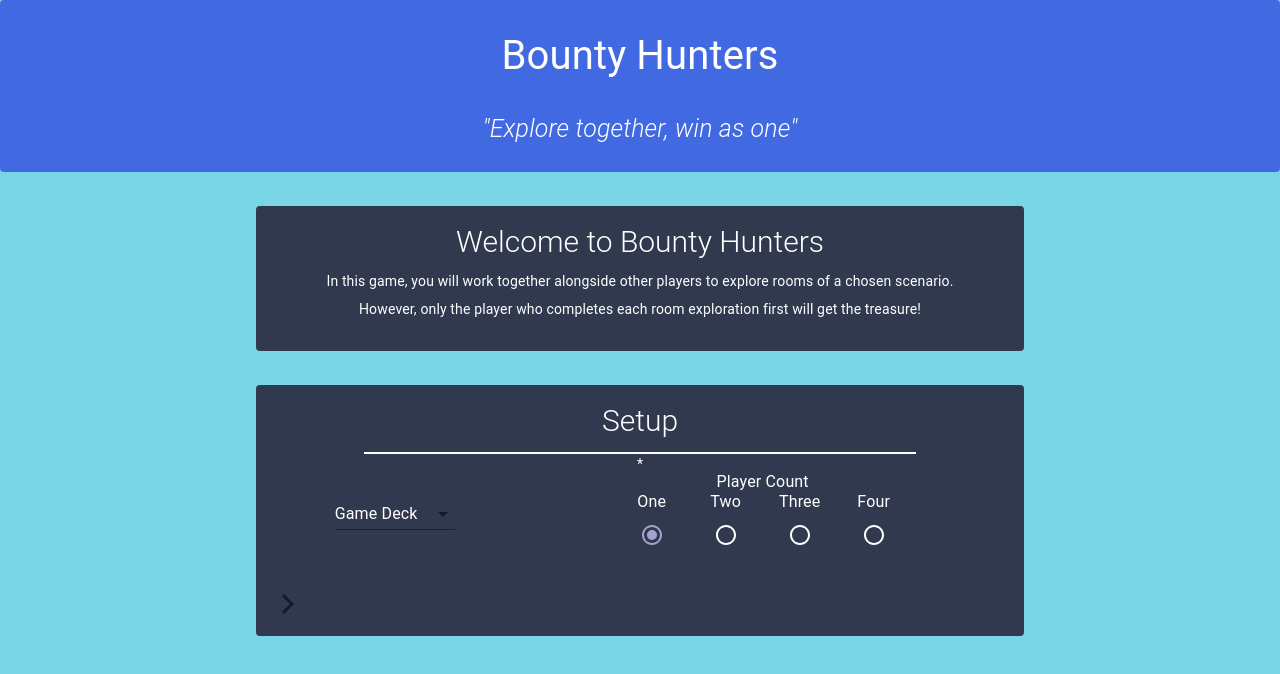
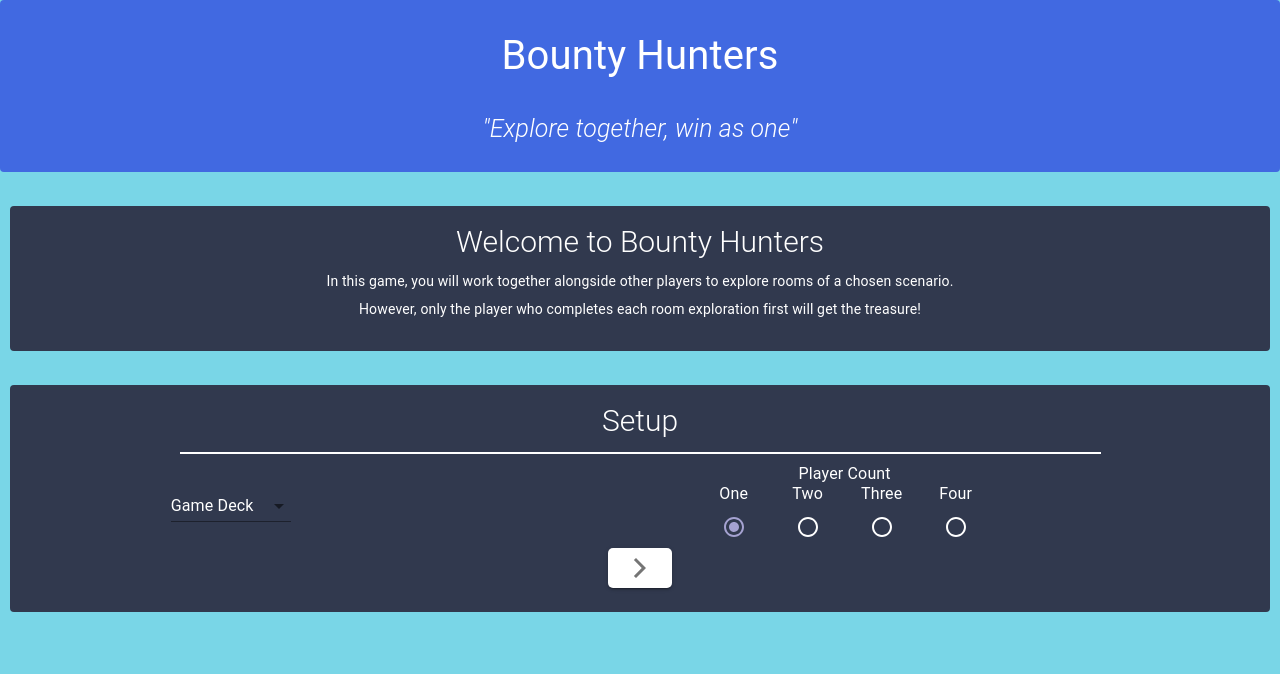
Before and after one commit to chalkenic/2021-bounty-hunters-game-project, a React (Create React App) app in the folder client/: page / in a window 1280 px wide. Shown: the top 674 px of the page. Built offline with nearby package versions, Linux system fonts and the light colour scheme.

Commit message:
More changes made to window in line with material UI as i'm learning it.

```diff
--- a/client/src/appComponents/AppPrimaryButton.jsx
+++ b/client/src/appComponents/AppPrimaryButton.jsx
@@ -14,7 +14,7 @@ const useStyles = makeStyles((theme) =>
     button: {
       borderRadius: 5,
       backgroundColor: theme.palette.primary.main,
-      color: "#fff !important",
+      color: "#50846e !important",
       height: 40,
       "&:hover": {
         backgroundColor: theme.palette.primary.dark,
@@ -26,7 +26,7 @@ const useStyles = makeStyles((theme) =>
 // Pass Button component with optional parameters. Button can convert to link if designated.
 const AppPrimaryButton = ({ className, children, to, onClick }) => {
   const classes = useStyles();
-
+  return (
     <Button
       component={to ? Link : Button}
       to={to}
@@ -35,7 +35,7 @@ const AppPrimaryButton = ({ className, children, to, onClick }) => {
       onClick={onClick}
     >
       {children}
-  </Button>;
-  return;
+    </Button>
+  );
 };
 export default AppPrimaryButton;
--- a/client/src/components/mainMenu/setup/SetupWindow.jsx
+++ b/client/src/components/mainMenu/setup/SetupWindow.jsx
@@ -1,27 +1,52 @@
 // import Card from "../../UI/Card/Card";
 import cssClasses from "./SetupWindow.module.css";
 import React from "react";
-import { makeStyles } from "@material-ui/core/styles";
-import Grid from "@material-ui/core/Grid";
+import { green } from "@material-ui/core/colors";
+import {
+  makeStyles,
+  Grid,
+  CardActions,
+  createStyles,
+  CardContent,
+  Typography,
+  Card,
+  IconButton,
+  Divider,
+} from "@material-ui/core";
 import ArrowForwardIosIcon from "@material-ui/icons/ArrowForwardIos";
-import { Card, IconButton } from "@material-ui/core";
-import CardActions from "@material-ui/core/CardActions";
-import CardContent from "@material-ui/core/CardContent";
-import Typography from "@material-ui/core/Typography";
+
 import DeckDropdown from "./DeckDropdown";
 import PlayerCount from "./PlayerCount";
 import useStylesBase from "../../../styles/StylesBase";
-const useStyles = makeStyles({
-  root: {
-    width: '100',
-    position: 'relative',
-    top: 120
-  },
-  lineSeparate: {
-    paddingTop: 10,
-  },
+import AppPrimaryButton from "../../../appComponents/AppPrimaryButton";
 
-});
+const useStyles = makeStyles((theme) =>
+  createStyles({
+    root: {
+      width: "100",
+      position: "relative",
+      top: 120,
+    },
+    lineSeparate: {
+      borderBottom: "2px solid #fff",
+      marginBottom: "1%",
+      marginLeft: "12.5%",
+      marginRight: "12.5%",
+    },
+    blackButton: {
+      color: "#fff",
+      backgroundColor: "#fff",
+
+      "&:hover": {
+        backgroundColor: green[500],
+      },
+    },
+  })
+);
+
+const test = (props) => {
+  console.log("Hi");
+};
 
 const SetupWindow = (props) => {
   const classes = useStyles();
@@ -32,17 +57,21 @@ const SetupWindow = (props) => {
         <Typography gutterBottom variant="h5" component="h2">
           Setup
         </Typography>
-        <div id={cssClasses["border-bottom"]} />*
+        <Divider className={classes.lineSeparate} />
         <Grid container>
-          <Grid item xs={12} sm={6} md={4}><DeckDropdown /></Grid>
-          <Grid item xs={12} sm={6} md={8}><PlayerCount /></Grid>
+          <Grid item xs={12} sm={6} md={4}>
+            <DeckDropdown />
+          </Grid>
+          <Grid item xs={12} sm={6} md={8}>
+            <PlayerCount />
+          </Grid>
         </Grid>
-      </CardContent>
-      <CardActions>
-      <IconButton>
+        <AppPrimaryButton onClick={test} className={classes.blackButton}>
+            <IconButton>
               <ArrowForwardIosIcon />
             </IconButton>
-      </CardActions>
+        </AppPrimaryButton>
+      </CardContent>
     </Card>
     // </section>
   );
--- a/client/src/styles/AppTheme.js
+++ b/client/src/styles/AppTheme.js
@@ -18,6 +18,7 @@ const AppTheme  = createTheme({
         primary: "#fff",
         secondary: "#fff",
       },
+
     },
   });
   export default AppTheme;
--- a/client/src/styles/StylesBase.js
+++ b/client/src/styles/StylesBase.js
@@ -7,7 +7,7 @@ const useStylesBase = makeStyles((theme) =>
       width: "100vw",
       overflow: "hidden",
       whiteSpace: "pre-line",
-    //   background: "#293144",
+      //   background: "#293144",
     },
     overrides: {
       "& a": {
@@ -43,34 +43,26 @@ const useStylesBase = makeStyles((theme) =>
       "& .MuiPaper-elevation4": {
         boxShadow: "none",
       },
-      "& .MuiStepIcon-root":{
-          color: "#fff"
+      "& .MuiStepIcon-root": {
+        color: "#fff",
       },
       "& .MuiContainer-root.MuiContainer-maxWidthLg": {
         padding: 0,
-        maxWidth: '100',
-
-      }
+        maxWidth: "100",
+      },
     },
 
-
-
     homeOverride: {
-      '@media (min-width: 1280px)': {
-        maxWidth: '100%'
-      }
-
-
+      "@media (min-width: 1280px)": {
+        maxWidth: "100%",
+      },
     },
 
     homeGrid: {
-      width: "60%",
-      position: 'relative',
+      marginLeft: 10,
+      marginRight: 10,
+      position: "static",
       marginTop: 30,
-      marginLeft: '20%'
-
-
-
     },
     fullWidthHeight: {
       height: "100%",
--- a/package.json
+++ b/package.json
@@ -26,6 +26,7 @@
     "@fortawesome/fontawesome-svg-core": "^1.2.36",
     "@fortawesome/free-solid-svg-icons": "^5.15.4",
     "@fortawesome/react-fontawesome": "^0.1.16",
+    "@material-ui/icons": "^4.11.2",
     "@mui/material": "^5.2.1",
     "@mui/styles": "^5.2.1",
     "express": "^4.17.1",
```
Also changed, not shown: 1 other file (tests, documents, lock files or other folders). Lines whose indentation alone changed are shown as unchanged.
